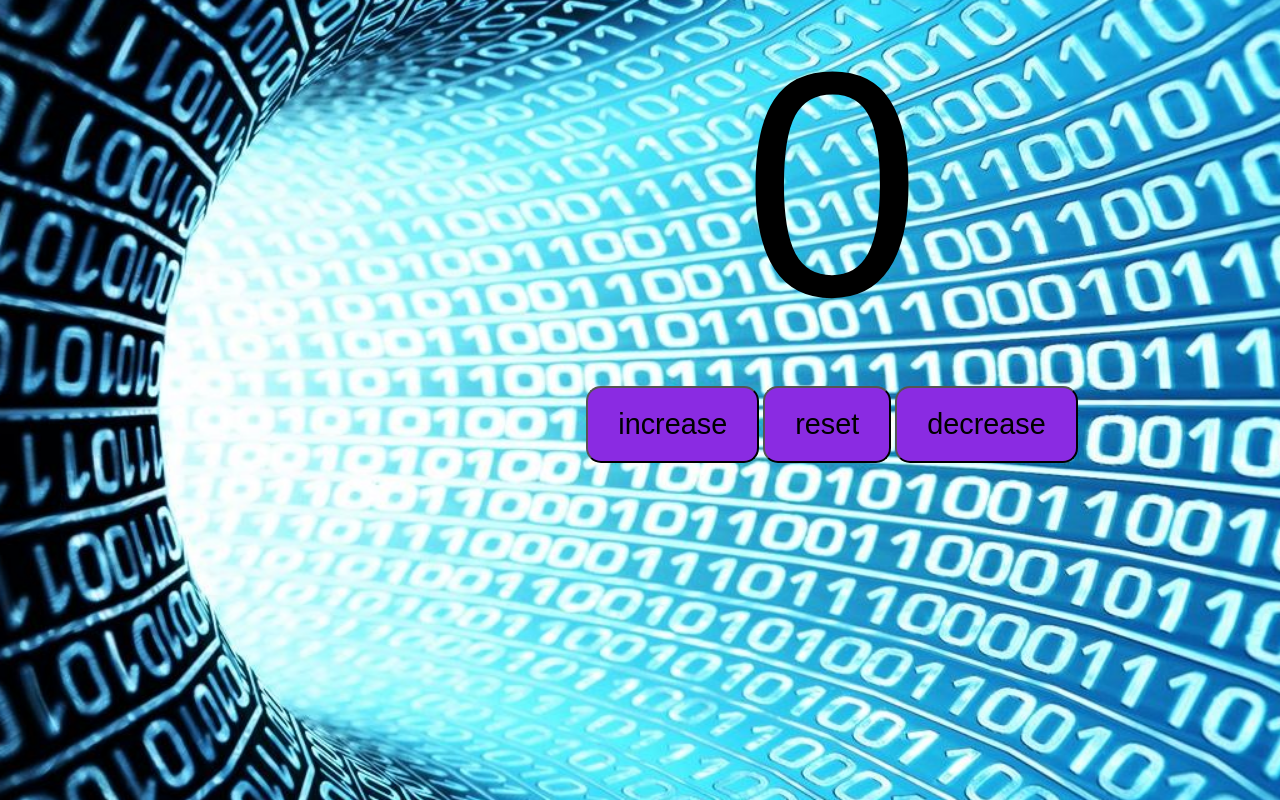
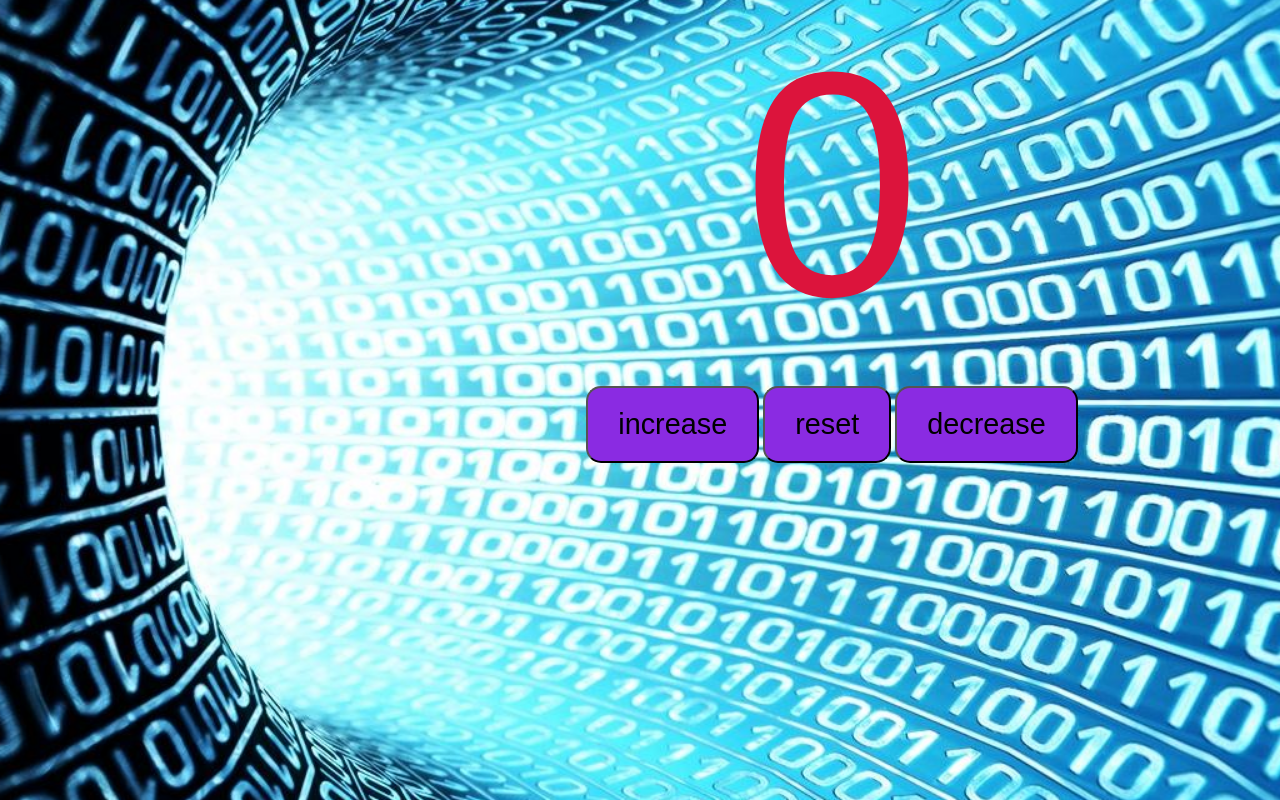
Before and after one commit to Nikola-Vlad/CounterProject, a plain HTML site: page index.html in a window 1280 px wide. Shown: the top 800 px of the page. Drawn offline with Linux system fonts and the light colour scheme.

Commit message:
Update style.css

```diff
--- a/style.css
+++ b/style.css
@@ -3,7 +3,7 @@
     text-align: center;
     font-size: 20em;
     font-family:fantasy;
-    color:black;
+    color:crimson;
 
 
 }
```
